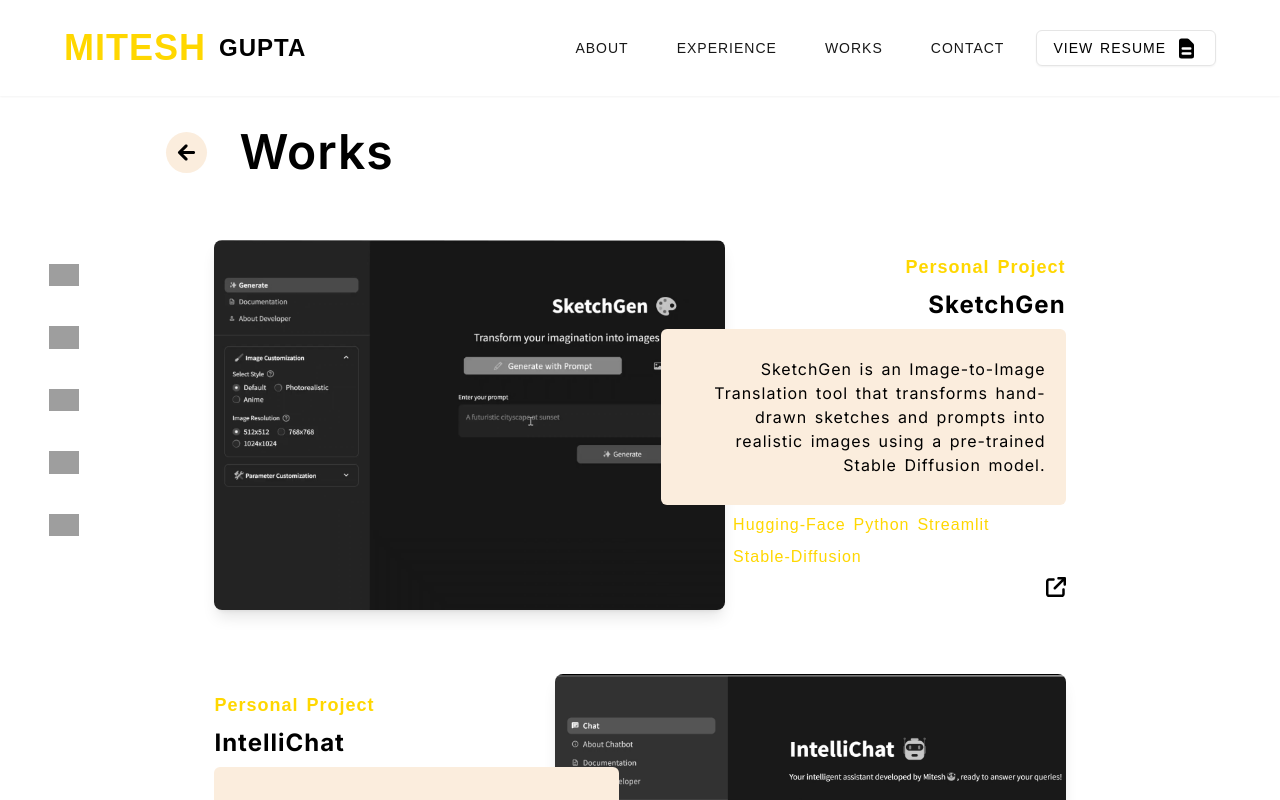
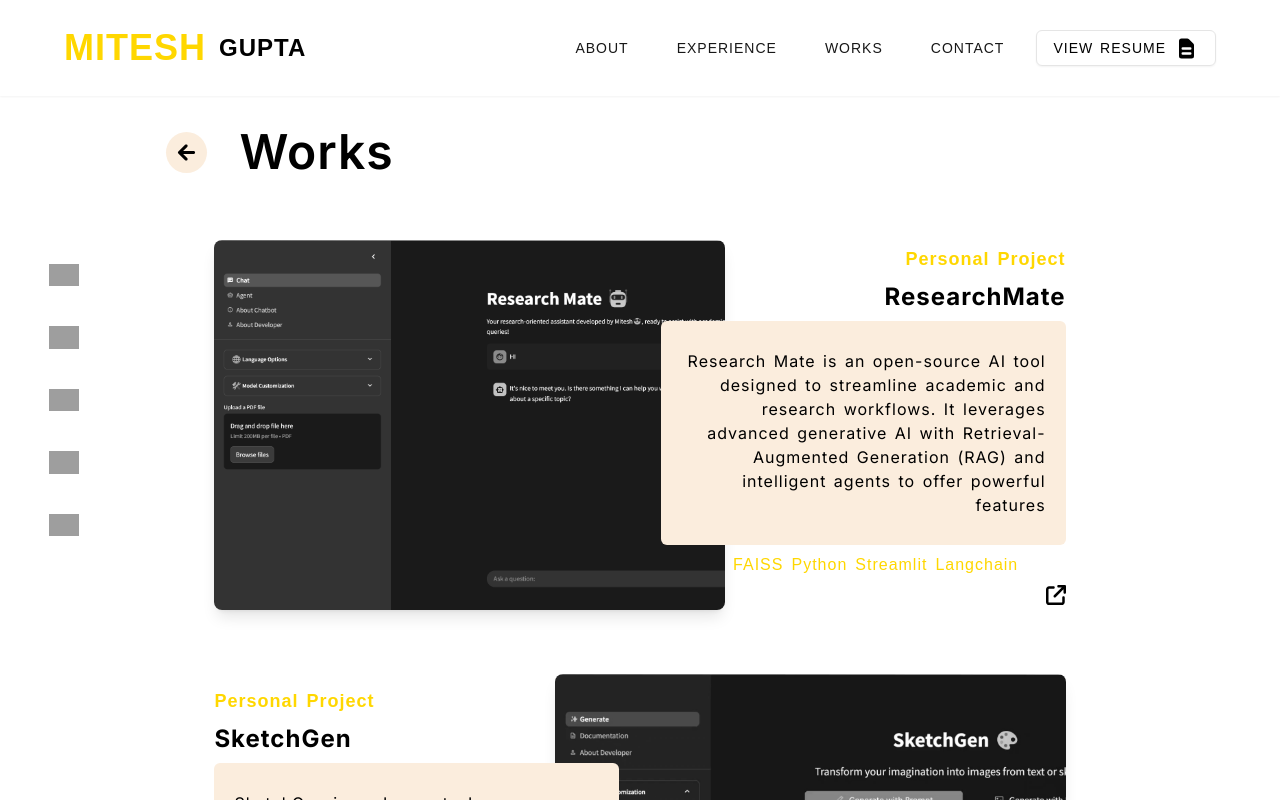
Before and after one commit to miteshgupta07/Portfolio, a Next.js app: page /works in a window 1280 px wide. Shown: the top 800 px of the page. Built offline with nearby package versions, Linux system fonts and the light colour scheme; grey boxes are pictures that could not be loaded; a web font is replaced by a local one.

Commit message:
Final Code Changes Done ✅

```diff
--- a/datas/data.ts
+++ b/datas/data.ts
@@ -99,6 +99,15 @@ export const companiesInfo = [
 
 export const projects = [
   {
+    name: "ResearchMate",
+    type: "Personal Project",
+    description:"Research Mate is an open-source AI tool designed to streamline academic and research workflows. It leverages advanced generative AI with Retrieval-Augmented Generation (RAG) and intelligent agents to offer powerful features",
+    image: "/ResearchMate.png",
+    liveLink: "https://researchmate-chatbot.streamlit.app/",
+    stacks: ["FAISS", "Python", "Streamlit", "Langchain"],
+  },
+
+  {
     name: "SketchGen",
     type: "Personal Project",
     description:"SketchGen is an Image-to-Image Translation tool that transforms hand-drawn sketches and prompts into realistic images using a pre-trained Stable Diffusion model.",
```
Also changed, not shown: public/ResearchMate.png (added).
